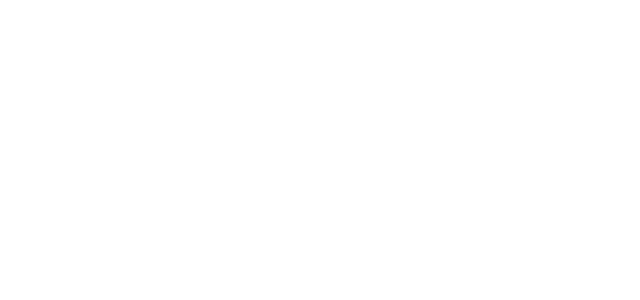
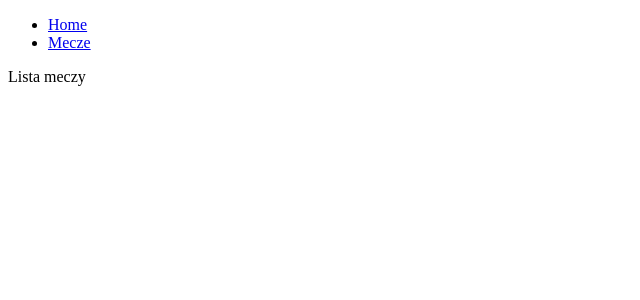
Before and after one commit to KadeoPL/Football-Club-App, a React (Vite) app: page /matches in a window 1280 px wide. Shown: the top 300 px of the page, without its empty margins (0-640 px from the left). Built offline with nearby package versions, Linux system fonts and the light colour scheme.

Commit message:
create dashboard nav

```diff
--- a/package.json
+++ b/package.json
@@ -11,7 +11,8 @@
   },
   "dependencies": {
     "react": "^18.2.0",
-    "react-dom": "^18.2.0"
+    "react-dom": "^18.2.0",
+    "react-router-dom": "^6.23.1"
   },
   "devDependencies": {
     "@types/react": "^18.2.66",
--- a/src/App.jsx
+++ b/src/App.jsx
@@ -1,6 +1,9 @@
+import DashboardNav from './components/DashboardNav.jsx';
 
 function App() {
-
+  return (
+    <DashboardNav />
+  )
 }
 
 export default App
--- /dev/null
+++ b/src/components/DashboardNav.jsx
@@ -0,0 +1,27 @@
+import { BrowserRouter as Router, Route, Routes, Link } from 'react-router-dom';
+import Matches from './Matches';
+import Home from './Home';
+
+export default function DashboardNav(){
+    return (
+        <Router>
+        <div>
+          <nav>
+            <ul>
+            <li>
+                <Link to="/home">Home</Link>
+              </li>
+              <li>
+                <Link to="/matches">Mecze</Link>
+              </li>
+            </ul>
+          </nav>
+
+          <Routes>
+            <Route path="/home" element={<Home/>} />
+            <Route path="/matches" element={<Matches />} />
+          </Routes>
+        </div>
+      </Router>
+    )
+}
--- /dev/null
+++ b/src/components/Home.jsx
@@ -0,0 +1,7 @@
+export default function Home(){
+    return (
+        <>
+            <p>Home</p>
+        </>
+    )
+}
--- /dev/null
+++ b/src/components/Matches.jsx
@@ -0,0 +1,7 @@
+export default function Matches(){
+    return (
+        <>
+            <p>Lista meczy</p>
+        </>
+    )
+}
```
Also changed, not shown: 1 other file (tests, documents, lock files or other folders).
